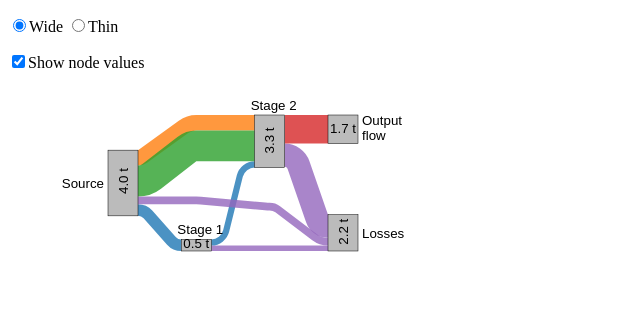
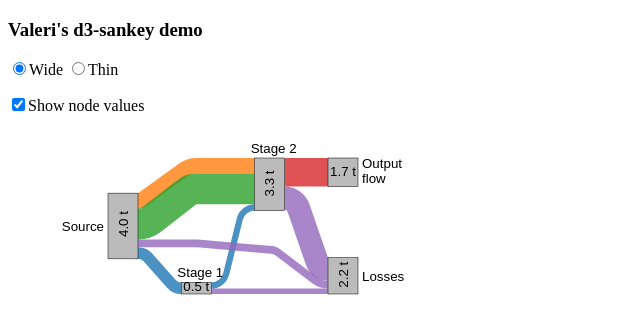
Before and after one commit to valerit/d3-sankey-example, a plain HTML site: page index.html in a window 1280 px wide. Shown: the whole page, without its empty margins (0-640 px from the left). Drawn offline with nearby package versions, Linux system fonts and the light colour scheme.

Commit message:
add header

```diff
--- a/index.html
+++ b/index.html
@@ -22,7 +22,7 @@
  }
 
 </style>
-
+<h3>Valeri's d3-sankey demo</h3>
 <p>
   <input type="radio" name="width" value="wide" checked>Wide</input>
   <input type="radio" name="width" value="thin" >Thin</input>
```
